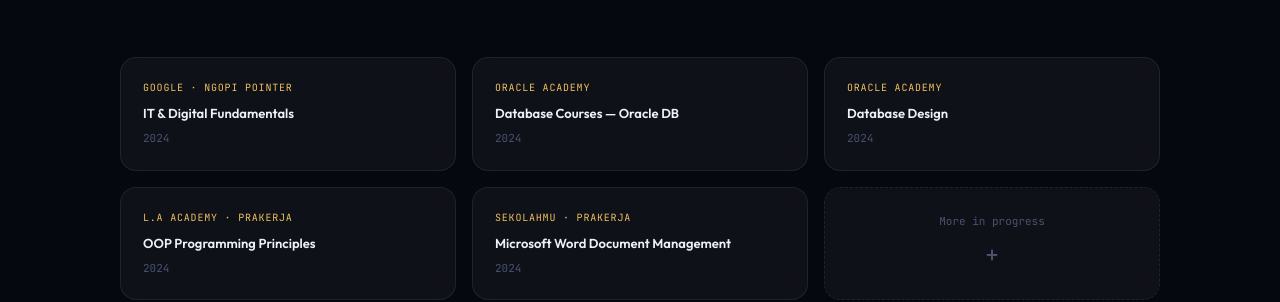
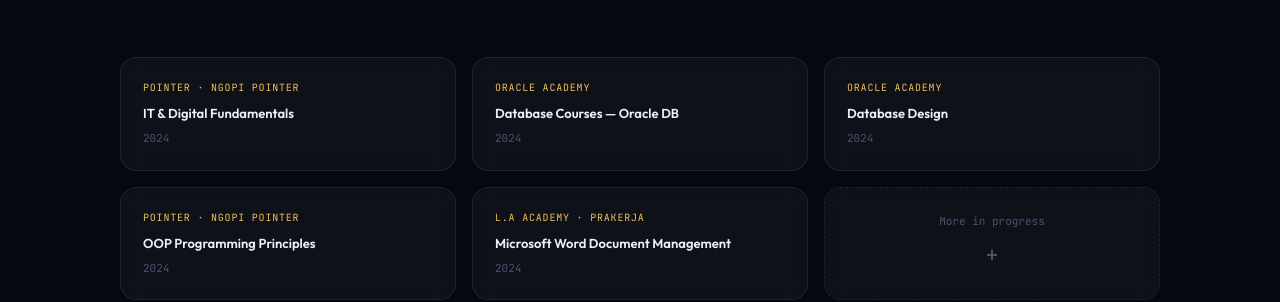
Before and after one commit to Tertercao/cvtrade, a plain HTML site: page index.html in a window 1280 px wide. Shown: the part 4526-4828 px from the top of the page. Drawn offline with Linux system fonts and the light colour scheme; no server answers.

Commit message:
Update index.html

```diff
--- a/index.html
+++ b/index.html
@@ -505,7 +505,7 @@ footer span{background:linear-gradient(135deg,var(--violet),var(--cyan));-webkit
   <h2 class="sec-title">What I've <span>earned.</span></h2>
   <div class="certs-grid reveal">
     <div class="cert">
-      <div class="cert-org">Google · NGOPI Pointer</div>
+      <div class="cert-org">POINTER · NGOPI Pointer</div>
       <div class="cert-name">IT & Digital Fundamentals</div>
       <div class="cert-year">2024</div>
     </div>
@@ -520,12 +520,12 @@ footer span{background:linear-gradient(135deg,var(--violet),var(--cyan));-webkit
       <div class="cert-year">2024</div>
     </div>
     <div class="cert">
-      <div class="cert-org">L.A Academy · Prakerja</div>
+      <div class="cert-org">POINTER · NGOPI Pointer</div>
       <div class="cert-name">OOP Programming Principles</div>
       <div class="cert-year">2024</div>
     </div>
     <div class="cert">
-      <div class="cert-org">SekolahMu · Prakerja</div>
+      <div class="cert-org">L.A Academy · Prakerja</div>
       <div class="cert-name">Microsoft Word Document Management</div>
       <div class="cert-year">2024</div>
     </div>
```
